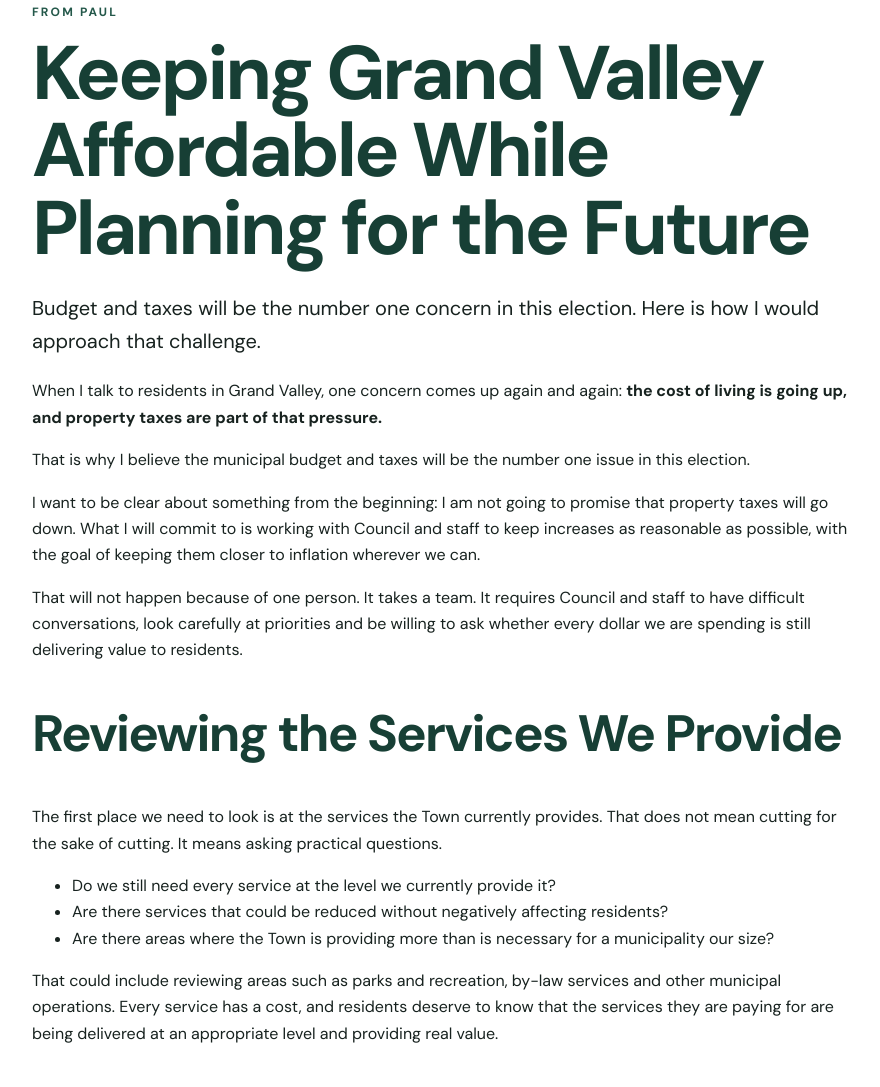
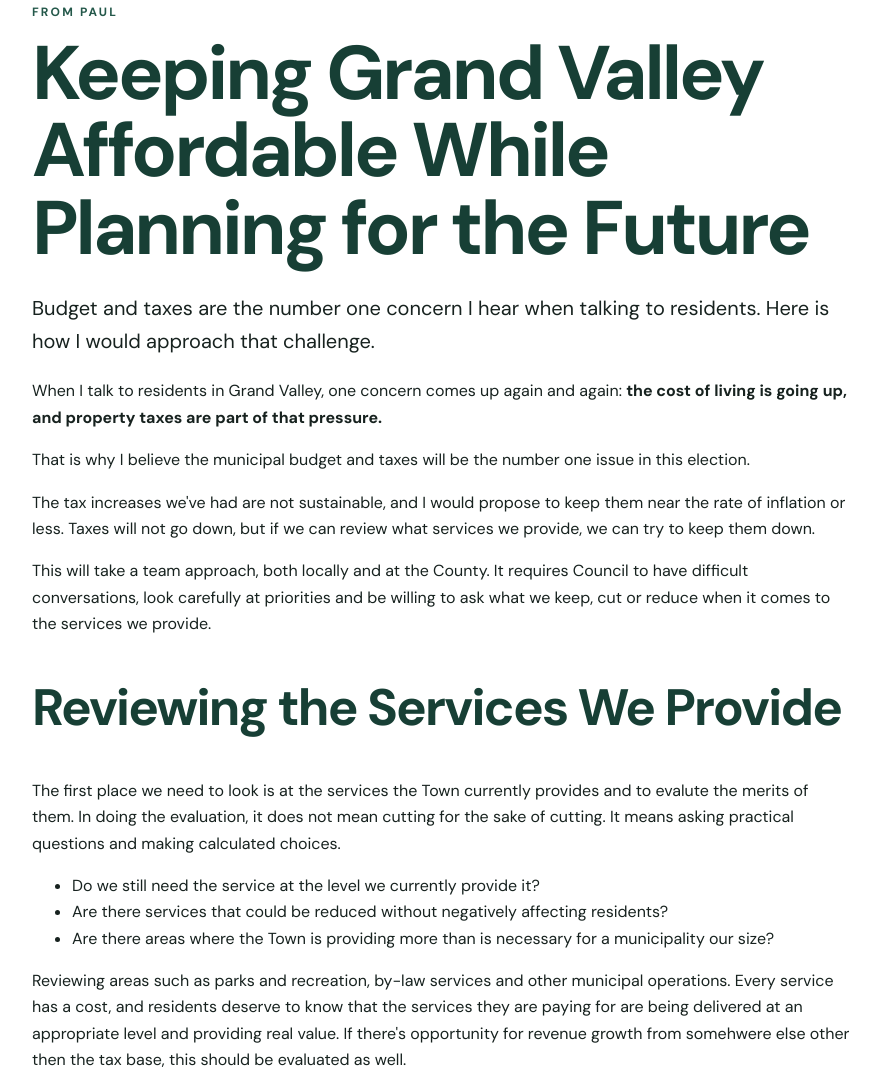
Before and after one commit to paullatam/paullatamcampaign, a plain HTML site: page keeping-grand-valley-affordable.html in a window 1280 px wide. Shown: the part 82-1169 px from the top of the page, without its empty margins (198-1078 px from the left). Drawn offline with Linux system fonts and the light colour scheme; a web font is replaced by a local one.

Commit message:
Revise text for clarity and emphasis on budget concerns

```diff
--- a/keeping-grand-valley-affordable.html
+++ b/keeping-grand-valley-affordable.html
@@ -25,7 +25,7 @@
     <div class="wrap narrow">
       <p class="eyebrow">FROM PAUL</p>
       <h1>Keeping Grand Valley Affordable While Planning for the Future</h1>
-      <p class="lead">Budget and taxes will be the number one concern in this election. Here is how I would approach that challenge.</p>
+      <p class="lead">Budget and taxes are the number one concern I hear when talking to residents.  Here is how I would approach that challenge.</p>
     </div>
   </section>
 
@@ -34,21 +34,21 @@
 
     <p>That is why I believe the municipal budget and taxes will be the number one issue in this election.</p>
 
-    <p>I want to be clear about something from the beginning: I am not going to promise that property taxes will go down. What I will commit to is working with Council and staff to keep increases as reasonable as possible, with the goal of keeping them closer to inflation wherever we can.</p>
+    <p>The tax increases we've had are not sustainable, and I would propose to keep them near the rate of inflation or less.  Taxes will not go down, but if we can review what services we provide, we can try to keep them down. </p>
 
-    <p>That will not happen because of one person. It takes a team. It requires Council and staff to have difficult conversations, look carefully at priorities and be willing to ask whether every dollar we are spending is still delivering value to residents.</p>
+    <p>This will take a team approach, both locally and at the County. It requires Council to have difficult conversations, look carefully at priorities and be willing to ask what we keep, cut or reduce when it comes to the services we provide. </p>
 
     <h2>Reviewing the Services We Provide</h2>
 
-    <p>The first place we need to look is at the services the Town currently provides. That does not mean cutting for the sake of cutting. It means asking practical questions.</p>
+    <p>The first place we need to look is at the services the Town currently provides and to evalute the merits of them. In doing the evaluation, it does not mean cutting for the sake of cutting. It means asking practical questions and making calculated choices.</p>
 
     <ul>
-      <li>Do we still need every service at the level we currently provide it?</li>
+      <li>Do we still need the service at the level we currently provide it?</li>
       <li>Are there services that could be reduced without negatively affecting residents?</li>
       <li>Are there areas where the Town is providing more than is necessary for a municipality our size?</li>
     </ul>
 
-    <p>That could include reviewing areas such as parks and recreation, by-law services and other municipal operations. Every service has a cost, and residents deserve to know that the services they are paying for are being delivered at an appropriate level and providing real value.</p>
+    <p>Reviewing areas such as parks and recreation, by-law services and other municipal operations. Every service has a cost, and residents deserve to know that the services they are paying for are being delivered at an appropriate level and providing real value. If there's opportunity for revenue growth from somehwere else other then the tax base, this should be evaluated as well.</p>
 
     <h2>Finding Better Ways to Deliver Services</h2>
 
```
